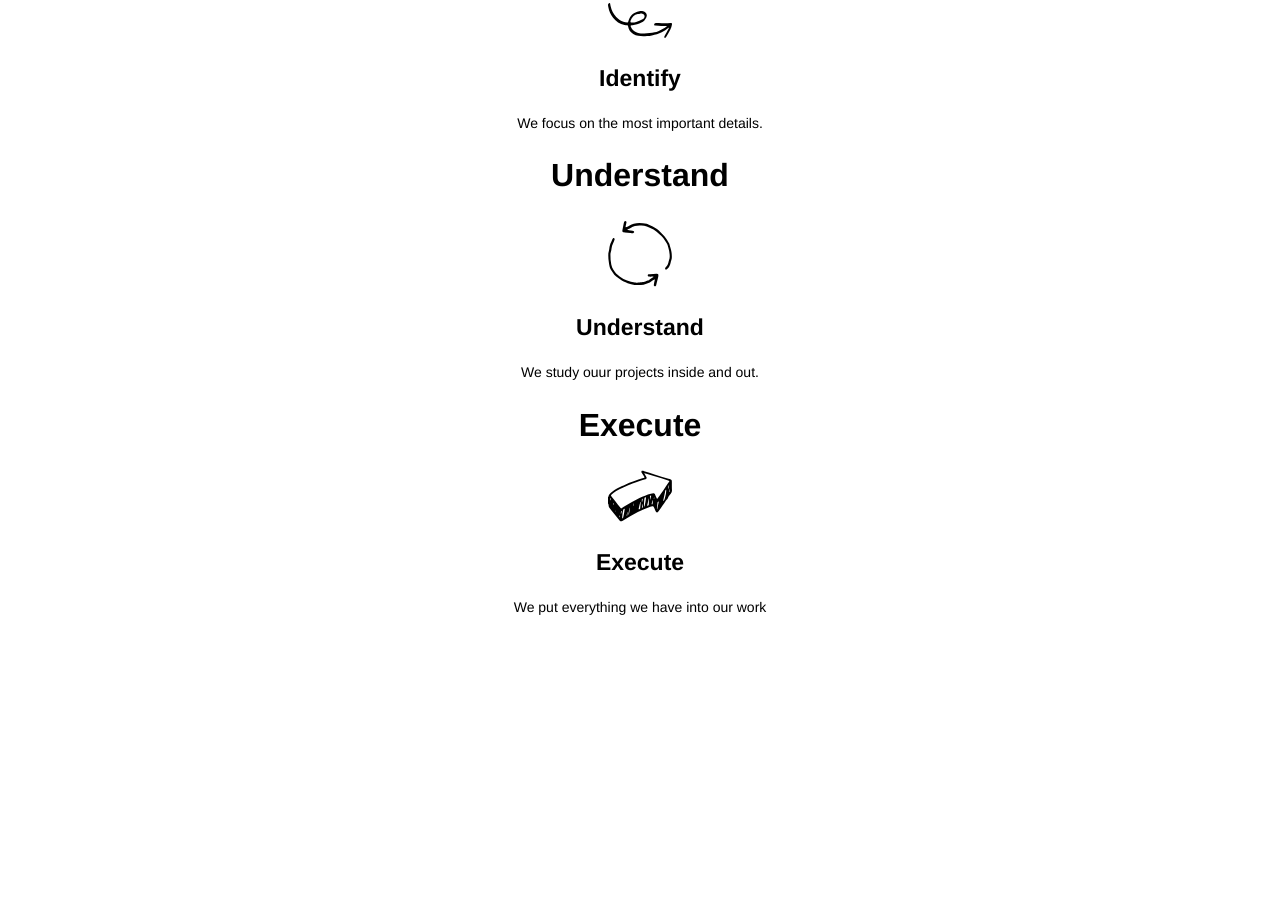
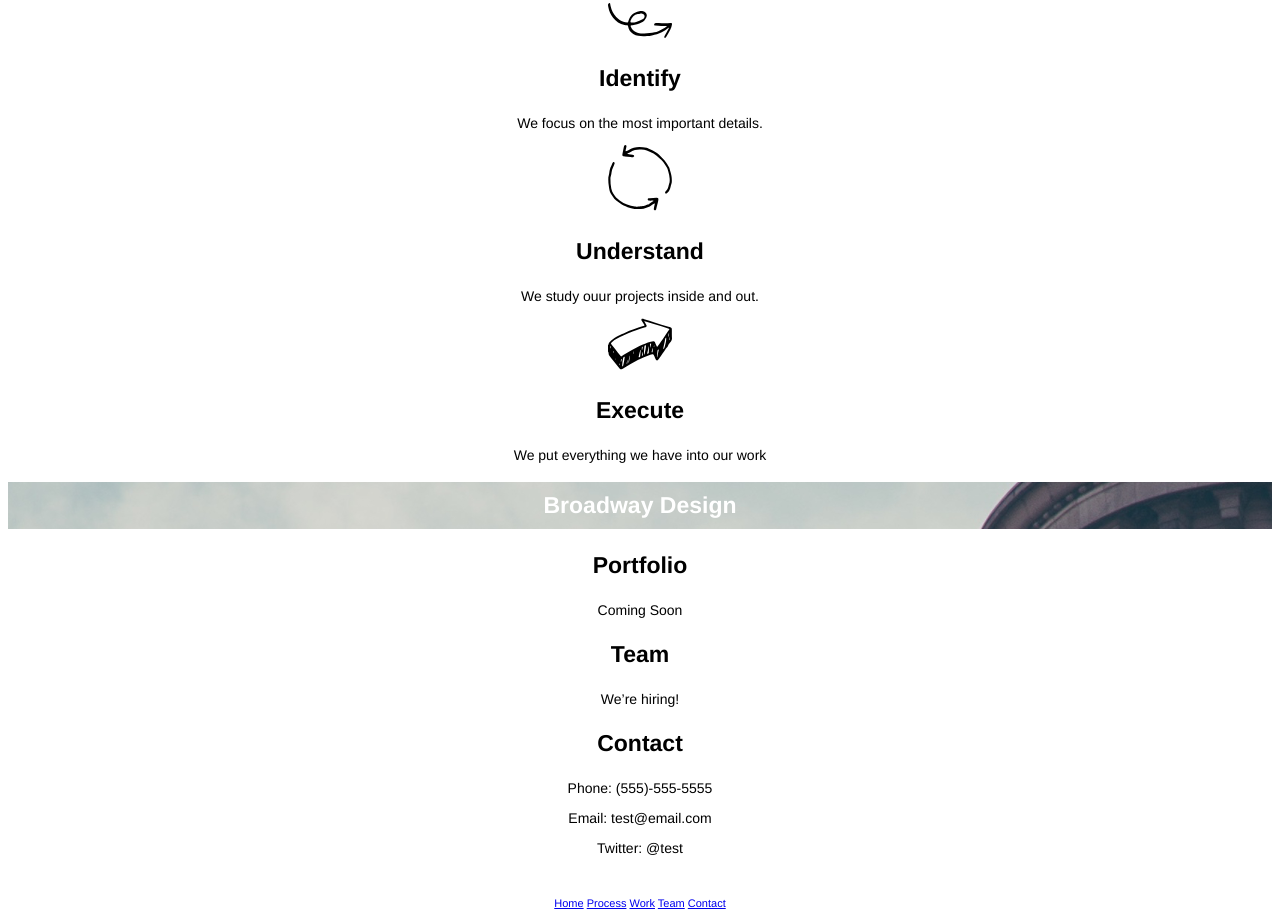
Before and after one commit to FoxyFletcher/Broadway, a plain HTML site: page index.html in a window 1280 px wide. Shown: the part 422-1345 px from the top of the page. Before the commit the page ends 1051 px from the top, so only its background shows below. Drawn offline with Linux system fonts and the light colour scheme; files whose address does not match are found by name.

Commit message:
add about as and footer

```diff
--- a/index.html
+++ b/index.html
@@ -16,7 +16,7 @@
             <p class="browsehappy">You are using an <strong>outdated</strong> browser. Please <a href="#">upgrade your browser</a> to improve your experience.</p>
         <![endif]-->
 
-    <!--header section-->
+<!--header section-->
 
     <div class="hero-image">
         <h1>Broadway Design</h1>
@@ -29,9 +29,10 @@
               </nav>
     </div>
 
-    <!--/header section-->
+<!--/header section-->
 
-    <!--Our Process-->
+<!--Our Process-->
+
 <div class="sections">
     <div class="features">
         <h2>Our Process</h2>
@@ -41,19 +42,69 @@
     </div>
 
     <div class="features">
-        <h2>Understand</h2>
         <img src="resources/images/understand.svg" alt="Understand">
         <h3>Understand</h3>
         <p>We study ouur projects inside and out.</p>
     </div>
 
     <div class="features">
-        <h2>Execute</h2>
         <img src="resources/images/execute.svg" alt="Execute">
         <h3>Execute</h3>
         <p>We put everything we have into our work</p>
     </div>
 </div>
+
+<!--/Our Process-->
+
+<!--Designed in New York-->
+
+<div class="hero-image">
+        <h2>Broadway Design</h2>
+    </div>
+
+<!--/Designed in New York-->
+
+<!--About Us-->
+
+<div class="sections">
+        <div class="features">
+            <h3>Portfolio</h3>
+            <p>Coming Soon</p>
+        </div>
+
+        <div class="features">
+            <h3>Team</h3>
+            <p>We’re hiring!</p>
+        </div>
+
+        <div class="features">
+            <h3>Contact</h3>
+            <p>Phone: (555)-555-5555</p>
+            <p>Email: test@email.com</p>
+            <p>Twitter: @test</p>
+        </div>
+    </div>
+
+    <!--/About Us-->
+
+    <!--Footer-->
+
+<div class="footer">
+    <p>
+        <h4>&copy; Broadway 2017</h4>
+                <a class="nav" href="#">Home</a>
+                <a class="nav" href="#">Process</a>
+                <a class="nav" href="#">Work</a>
+                <a class="nav" href="#">Team</a>
+                <a class="nav" href="#">Contact</a>
+            </p>
+    </div>
+
+<!--/Footer-->
+
+
+
+
 
 
 
--- a/resources/css/style.css
+++ b/resources/css/style.css
@@ -33,8 +33,21 @@ p {
     color: #fff;
 }
 
+.hero-image h2 {
+    font-size:23px;
+    font-weight: bold;
+    color: #fff;
+    padding:10px 0;
+}
+
 .nav a {
     font-size: 18px;
     font-weight: bold;
     color: #fff;
 }
+
+.footer {
+    font-size: 11px;
+    background-color:dimpgray;
+    color:#fff;
+}
```
